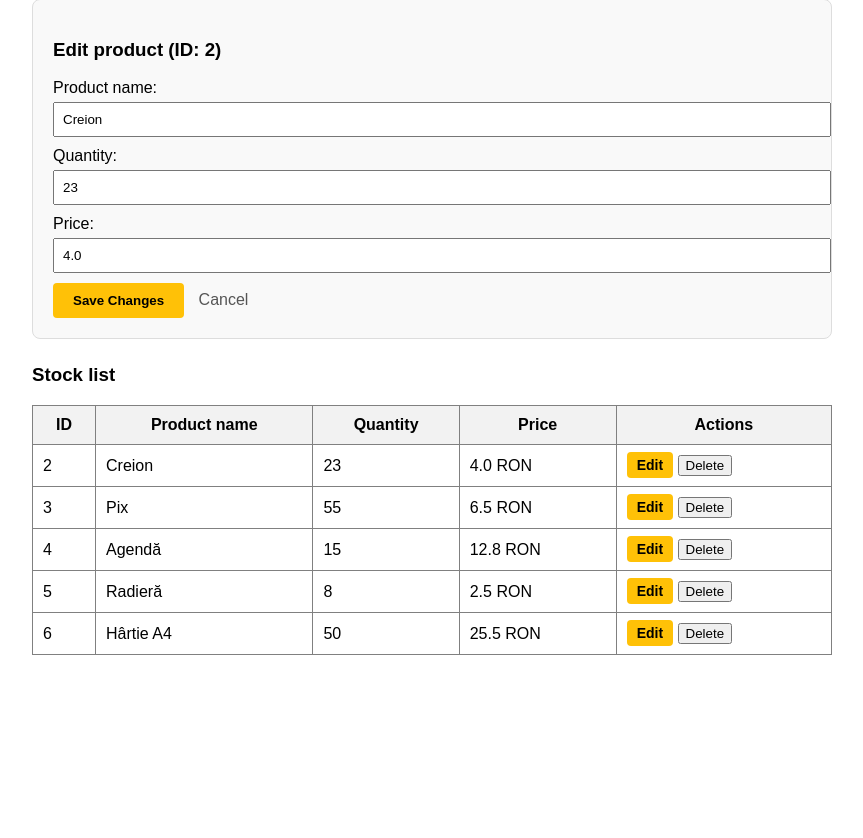
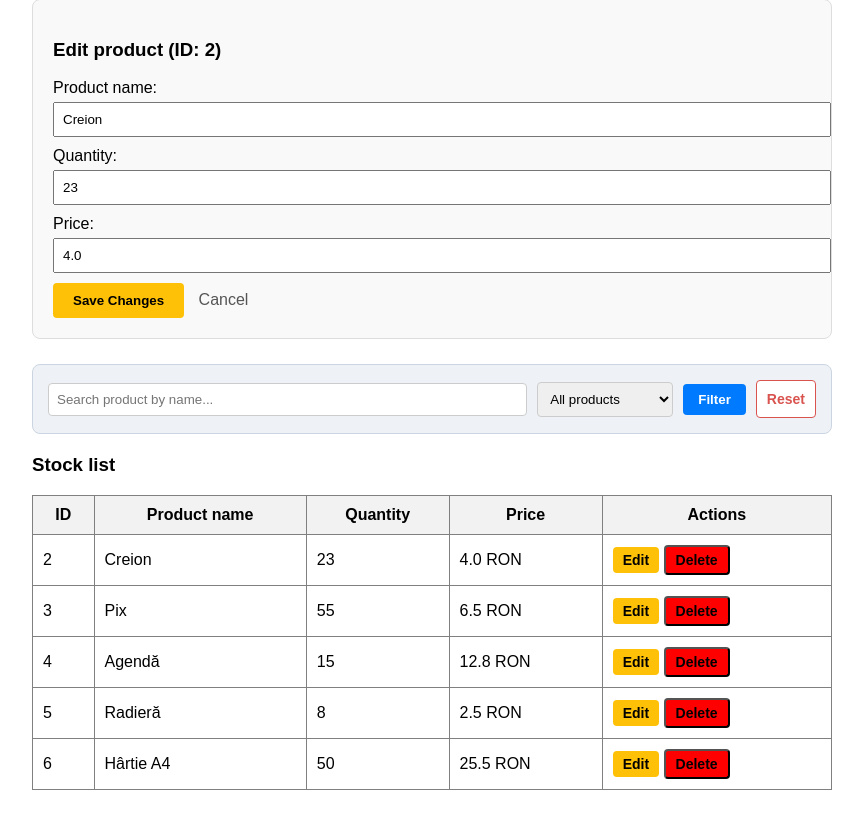
Before and after one commit to Rebee27/stock-manager, a Flask app: page /edit/2 in a window 1280 px wide. Shown: the part 129-967 px from the top of the page, without its empty margins (208-1071 px from the left). Before the commit the page ends 784 px from the top, so only its background shows below. Run offline with Flask 3, Linux system fonts and the light colour scheme; data comes from the database, SQL or seed files in the repository; both versions use the stored data as it was after the commit.

Commit message:
add search and filter bar

```diff
--- a/app.py
+++ b/app.py
@@ -19,7 +19,29 @@ def index():
     conn = get_db_connection() # deschide conexiunea la baza de date
     products = conn.execute('SELECT * FROM products').fetchall() # selecteaza toate produsele din baza de date
     conn.close() # inchide conexiunea la baza de date
-    return render_template('index.html', products=products, product_to_edit=None) # returnează fișierul HTML index.html și îi transmite lista de produse
+
+    # search and filter bar
+    search_query = request.args.get('search', '')  # Get the search query from the request parameters
+    filter_status = request.args.get('filter', 'all')  # Get the filter status from the request parameters
+
+    conn = get_db_connection()
+
+    query = 'SELECT * FROM products WHERE 1=1'  # Base query
+    params = []
+
+    if search_query:
+        query += ' AND name LIKE ?'
+        params.append(f'%{search_query}%')
+
+    if filter_status == 'low':
+        query += ' AND quantity < 10'
+    elif filter_status == 'out':
+        query += ' AND quantity = 0'
+
+    products = conn.execute(query, params).fetchall()
+    conn.close()
+
+    return render_template('index.html', products=products, product_to_edit=None, search=search_query, filter_status=filter_status)
 
 # Ruta nouă pentru salvarea datelor din formular (Adăugare)
 @app.route('/add', methods=['POST'])
--- a/static/style.css
+++ b/static/style.css
@@ -31,3 +31,13 @@
     background: #ffc107;
     color: black;
 }
+
+.btn-delete{
+    background: #ff0000;
+    color: black;
+    padding: 5px 10px;
+    text-decoration: none;
+    border-radius: 4px;
+    font-size: 14px;
+    font-weight: bold;
+}
--- a/templates/index.html
+++ b/templates/index.html
@@ -37,6 +37,27 @@
             </form>
         </div>
 
+        <!-- BARĂ DE CĂUTARE ȘI FILTRARE -->
+        <div style="background: #eef2f7; padding: 15px; margin-bottom: 20px; border-radius: 8px; border: 1px solid #cbd5e1;">
+            <form method="GET" action="/" style="display: flex; gap: 10px; align-items: center; flex-wrap: wrap;">
+                <!-- Search bar -->
+                <input type="text" name="search" value="{{ search }}" placeholder="Search product by name..." style="flex: 1; padding: 8px; border: 1px solid #ccc; border-radius: 4px; min-width: 200px;">
+
+                <!-- Filter bar -->
+                <select name="filter" style="padding: 8px; border: 1px solid #ccc; border-radius: 4px;">
+                    <option value="all" {% if filter_status == 'all' %}selected{% endif %}>All products</option>
+                    <option value="low" {% if filter_status == 'low' %}selected{% endif %}>Low stock (≤ 10)</option>
+                    <option value="out" {% if filter_status == 'out' %}selected{% endif %}>Out of stoc</option>
+                </select>
+
+                <button type="submit" style="background: #007bff; color: white; border: none; padding: 8px 15px; border-radius: 4px; cursor: pointer; font-weight: bold;">Filter</button>
+
+                {% if search or filter_status != 'all' %}
+                <a href="/" style="text-decoration: none; background: white; padding: 10px; border: 1px solid #d9534f; border-radius: 4px; color: #d9534f; font-weight: bold; font-size: 14px;">Reset</a>
+                {% endif %}
+            </form>
+        </div>
+
         <!-- Tabelul cu produse -->
         <h3>Stock list</h3>
         <table border="1" cellpadding="10" cellspacing="0" style="width: 100%; border-collapse: collapse;">
```
Also changed, not shown: stock.db.
